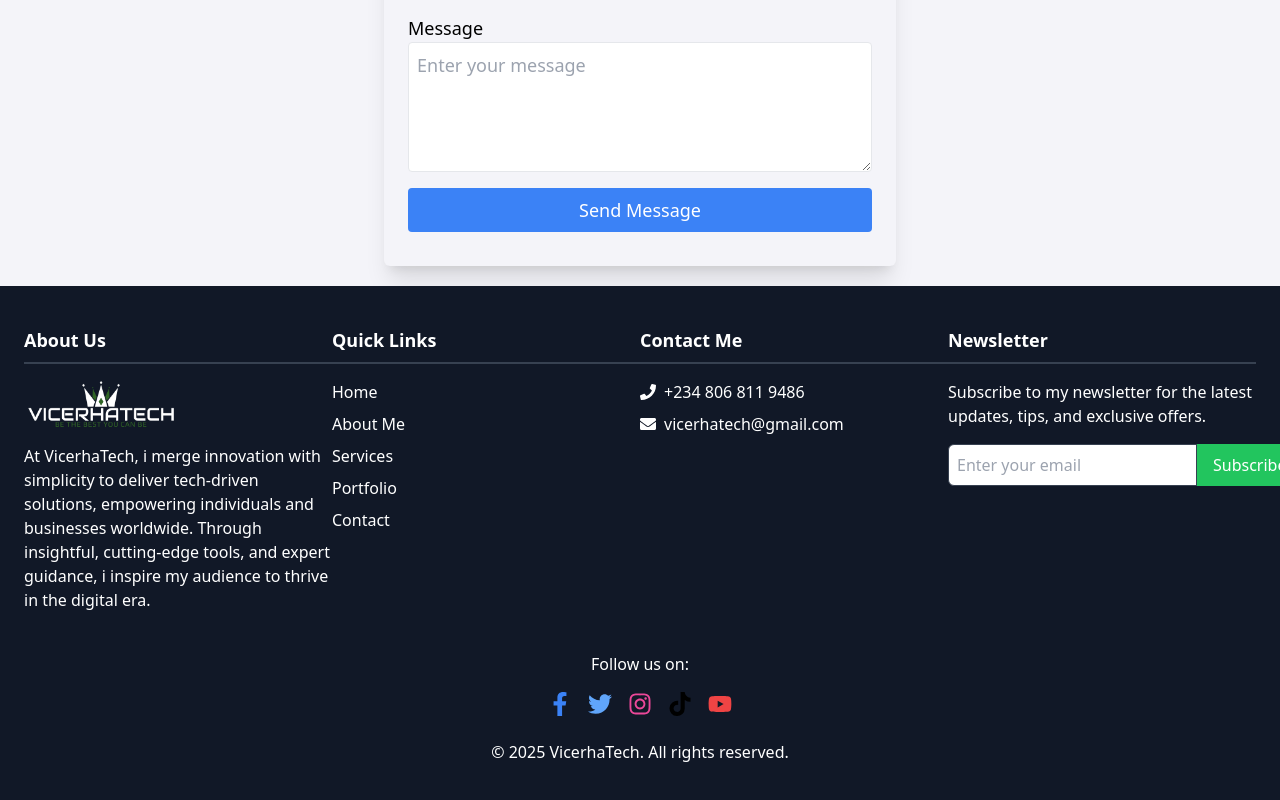
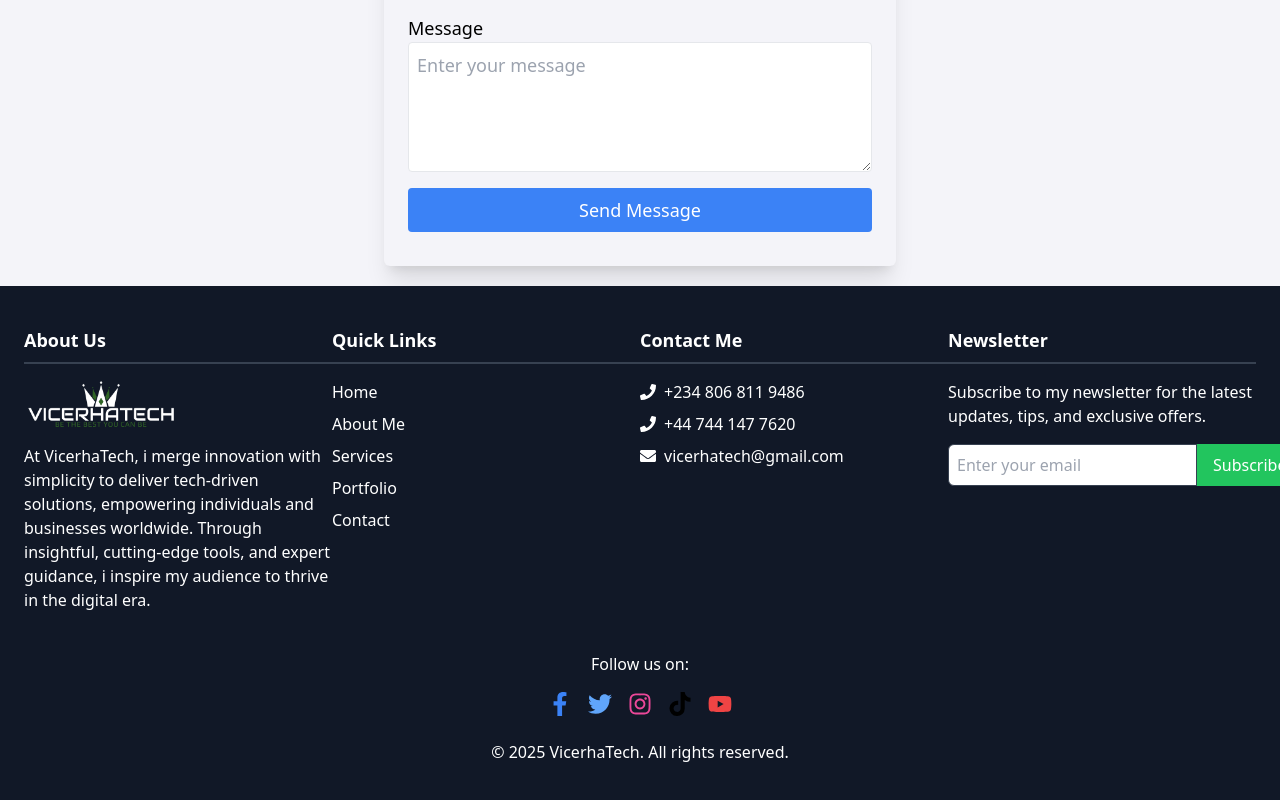
Before and after one commit to vicerhatech/vicerhatech, a React (Create React App) app: page / in a window 1280 px wide. Shown: the part 3196-3996 px from the top of the page. Built offline with nearby package versions, Linux system fonts and the light colour scheme.

Commit message:
added uk contact

```diff
--- a/src/Components/footer.jsx
+++ b/src/Components/footer.jsx
@@ -91,6 +91,17 @@ const Footer = () => {
                 +234 806 811 9486
               </a>
             </li>
+                        <li className="flex items-center mb-2">
+              <FaPhone className="mr-2" />
+              <a
+                href="/src/Pages/ContactPage.jsx"
+                target="_blank"
+                rel="noreferrer"
+                className="hover:text-green-400"
+              >
+                +44 744 147 7620
+              </a>
+            </li>
             <li className="flex items-center mb-2">
               <FaEnvelope className="mr-2" />
               <a
```
